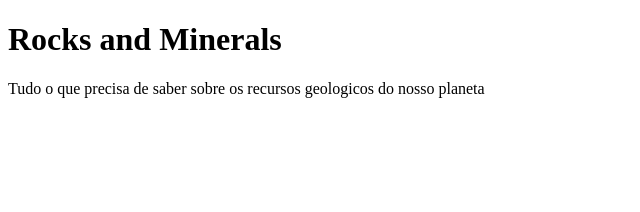
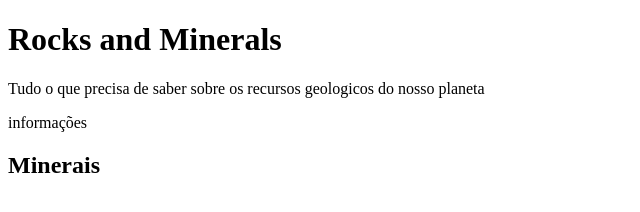
Before and after one commit to MarianaQuerido/Projeto, a plain HTML site: page index.html in a window 1280 px wide. Shown: the whole page, without its empty margins (0-640 px from the left). Drawn offline with Linux system fonts and the light colour scheme.

Commit message:
update  de teste

```diff
--- a/index.html
+++ b/index.html
@@ -4,11 +4,14 @@
     <meta charset="UTF-8">
     <meta http-equiv="X-UA-Compatible" content="IE=edge">
     <meta name="viewport" content="width=device-width, initial-scale=1.0">
-    <title>Home page do projeto</title>
+    <title>Projeto</title>
 </head>
 <body>
 <h1>Rocks and Minerals</h1>
 <p>Tudo o que precisa de saber sobre os recursos geologicos do nosso planeta</p>
 
+<p>informações</p>
+
+<h2> Minerais</h2>
 </body>
 </html>
```
